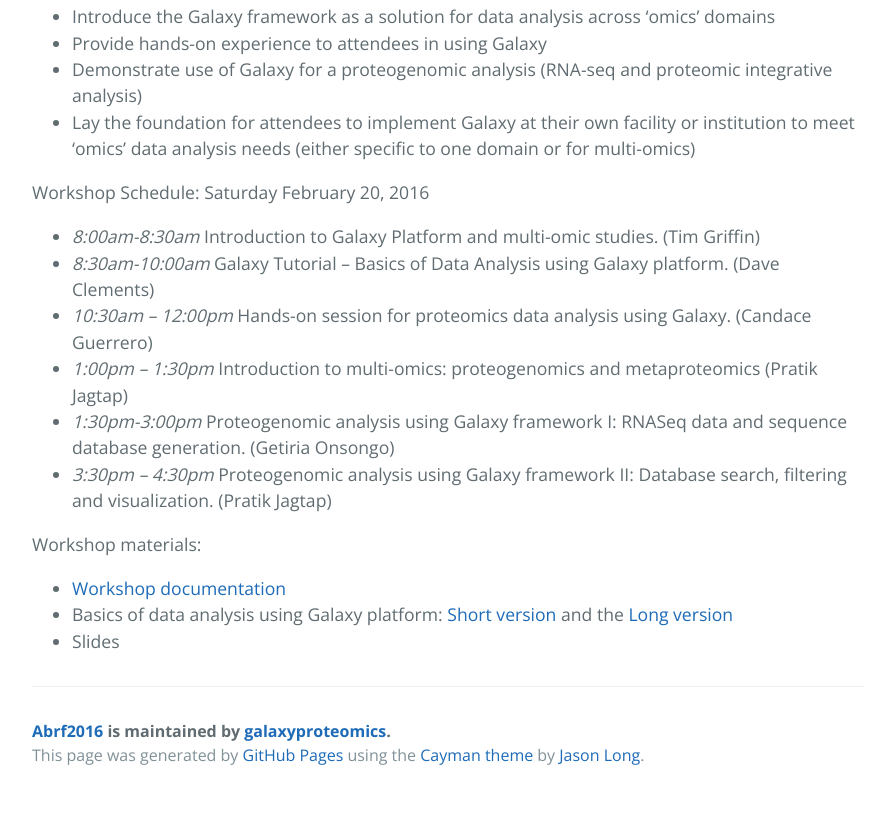
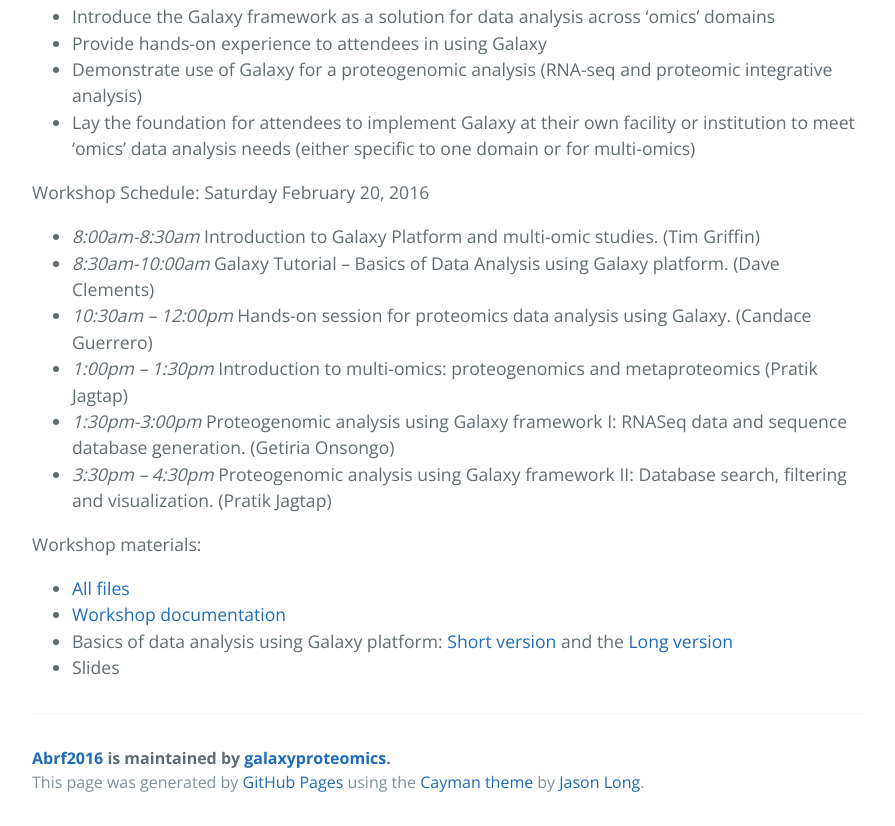
Before and after one commit to subinamehta/abrf2016, a plain HTML site: page index.html in a window 1280 px wide. Shown: the part 740-1566 px from the top of the page, without its empty margins (192-1087 px from the left). Before the commit the page ends 1539 px from the top, so only its background shows below. Drawn offline with nearby package versions, Linux system fonts and the light colour scheme.

Commit message:
Add link to zip of all files

```diff
--- a/index.html
+++ b/index.html
@@ -67,6 +67,7 @@ Proteogenomic analysis using Galaxy framework II: Database search, filtering and
 <p>Workshop materials:</p>
 
 <ul>
+<li><a href="https://abrf2016.s3.amazonaws.com/ABRF2016Galaxy.zip?AWSAccessKeyId=AKIAIHWUKVYYHF65X4CQ&Expires=1613598740&Signature=YvZDSacVUlyOmouUcuSNFo39Ow4%3D">All files</a></li>
 <li><a href="https://netfiles.umn.edu/xythoswfs/webview/_xy-17841770_1">Workshop documentation</a></li>
 <li>Basics of data analysis using Galaxy platform: <a href="https://netfiles.umn.edu/xythoswfs/webview/_xy-17842559_1">Short version</a> and the <a href="https://netfiles.umn.edu/xythoswfs/webview/_xy-17842560_1">Long version</a>
 </li>
```
